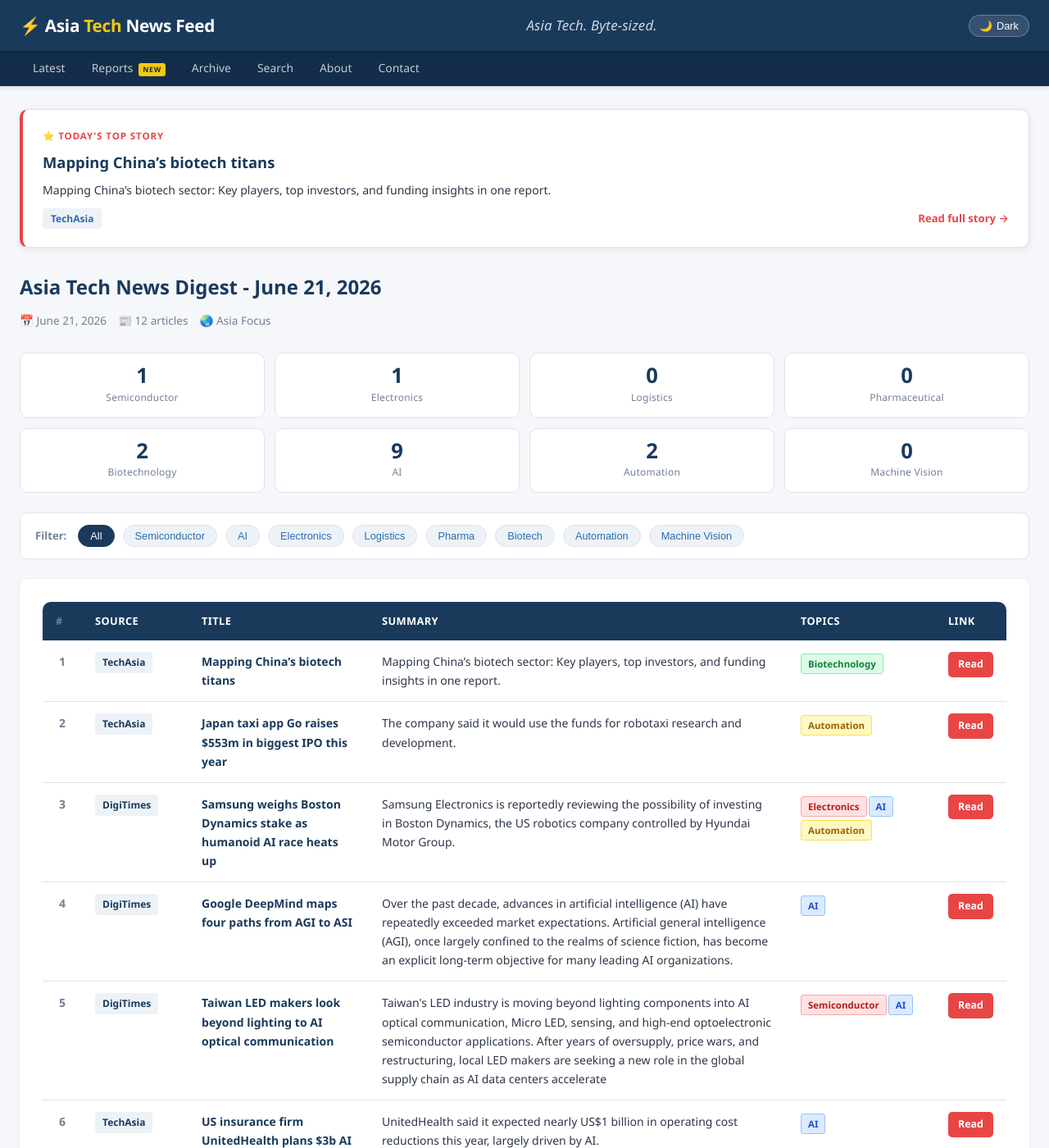
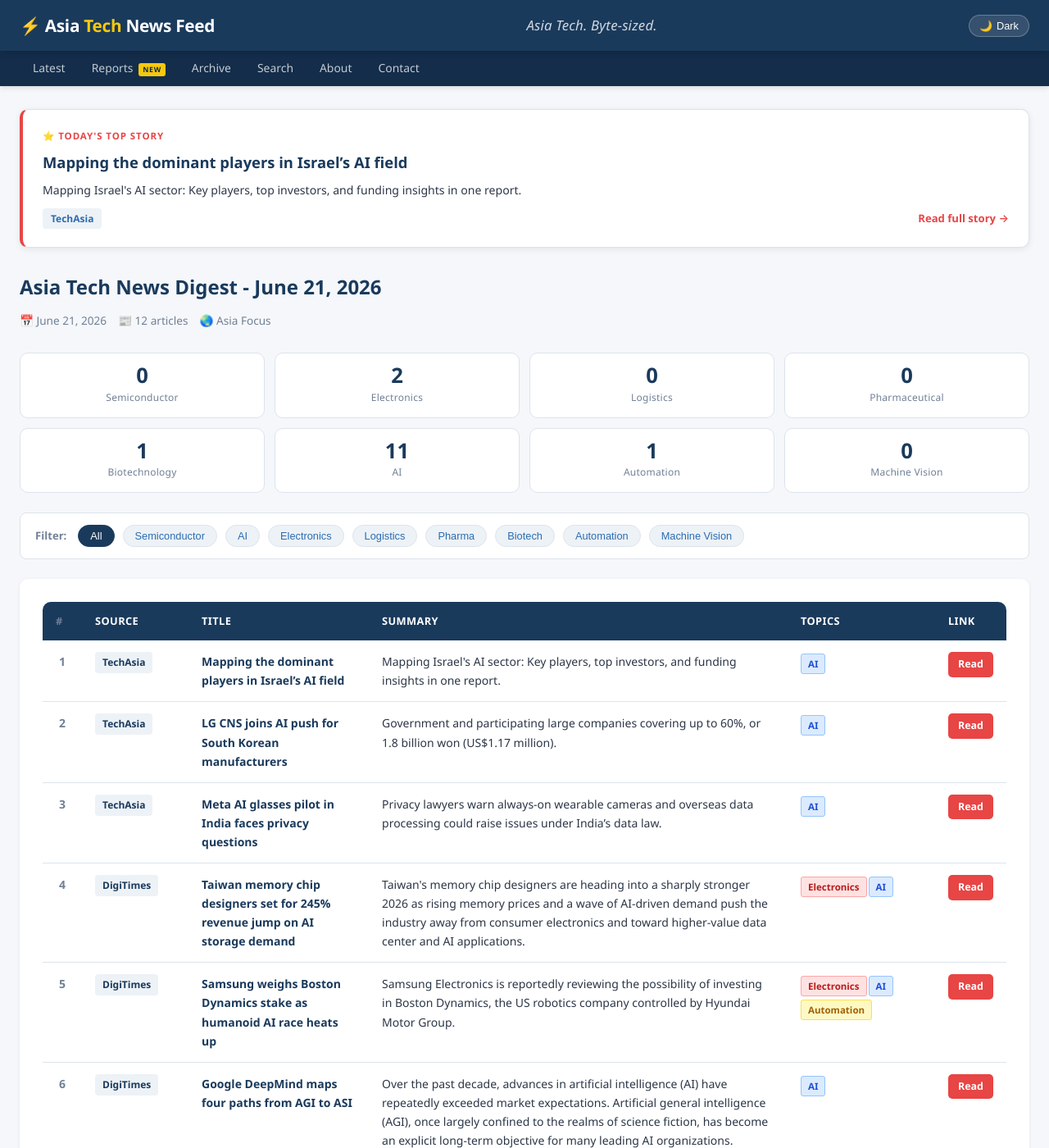
Before and after one commit to asiatechfeed/Asia-Tech-Feed, a Jekyll site: the page built from _posts/2026-06-21-asia-tech-news-digest.md, in a window 1280 px wide and 1400 px high. Shown: the whole window at 82% size. Built offline with Jekyll 4.4.1, drawn with Linux system fonts in a browser that asks for light colours; some of the changed text lies outside the part shown.

Commit message:
📰 News digest 2026-06-21 (12 articles)

```diff
--- a/_posts/2026-06-21-asia-tech-news-digest.md
+++ b/_posts/2026-06-21-asia-tech-news-digest.md
@@ -1,15 +1,15 @@
 ---
 layout: post
 title: "Asia Tech News Digest - June 21, 2026"
-date: 2026-06-21 08:01:47 +0800
+date: 2026-06-21 19:33:09 +0800
 articles_count: 12
 sources_count: 4
 sources: ["DigiTimes", "KED", "NikkeiAsia", "TechAsia"]
 csv_file: /assets/data/news-2026-06-21.tsv
-featured_title: "Mapping China\u2019s biotech titans"
-featured_url: "https://www.techinasia.com/visual-story/mapping-chinas-biotech-titans"
+featured_title: "Mapping the dominant players in Israel\u2019s AI field"
+featured_url: "https://www.techinasia.com/visual-story/mapping-dominant-players-israels-ai-field"
 featured_source: "TechAsia"
-featured_summary: "Mapping China\u2019s biotech sector: Key players, top investors, and funding insights in one report."
+featured_summary: "Mapping Israel's AI sector: Key players, top investors, and funding insights in one report."
 featured_image: ""
 ---
 
@@ -28,21 +28,37 @@ featured_image: ""
 <tr>
   <td class="col-num">1</td>
   <td class="col-source"><span class="source-badge">TechAsia</span></td>
-  <td class="col-title"><span class="article-title">Mapping China’s biotech titans</span></td>
-  <td class="col-summary">Mapping China’s biotech sector: Key players, top investors, and funding insights in one report.</td>
-  <td class="col-tags"><span class="tag bio">Biotechnology</span></td>
-  <td class="col-link"><a class="btn-link" href="https://www.techinasia.com/visual-story/mapping-chinas-biotech-titans" target="_blank" rel="noopener">Read</a></td>
+  <td class="col-title"><span class="article-title">Mapping the dominant players in Israel’s AI field</span></td>
+  <td class="col-summary">Mapping Israel's AI sector: Key players, top investors, and funding insights in one report.</td>
+  <td class="col-tags"><span class="tag ai">AI</span></td>
+  <td class="col-link"><a class="btn-link" href="https://www.techinasia.com/visual-story/mapping-dominant-players-israels-ai-field" target="_blank" rel="noopener">Read</a></td>
 </tr>
 <tr>
   <td class="col-num">2</td>
   <td class="col-source"><span class="source-badge">TechAsia</span></td>
-  <td class="col-title"><span class="article-title">Japan taxi app Go raises $553m in biggest IPO this year</span></td>
-  <td class="col-summary">The company said it would use the funds for robotaxi research and development.</td>
-  <td class="col-tags"><span class="tag auto">Automation</span></td>
-  <td class="col-link"><a class="btn-link" href="https://www.techinasia.com/goldmanbacked-japan-taxi-app-prices-ipo-top" target="_blank" rel="noopener">Read</a></td>
+  <td class="col-title"><span class="article-title">LG CNS joins AI push for South Korean manufacturers</span></td>
+  <td class="col-summary">Government and participating large companies covering up to 60%, or 1.8 billion won (US$1.17 million).</td>
+  <td class="col-tags"><span class="tag ai">AI</span></td>
+  <td class="col-link"><a class="btn-link" href="https://www.techinasia.com/lg-cns-expands-role-in-robot-ai-training-for-manufacturers" target="_blank" rel="noopener">Read</a></td>
 </tr>
 <tr>
   <td class="col-num">3</td>
+  <td class="col-source"><span class="source-badge">TechAsia</span></td>
+  <td class="col-title"><span class="article-title">Meta AI glasses pilot in India faces privacy questions</span></td>
+  <td class="col-summary">Privacy lawyers warn always-on wearable cameras and overseas data processing could raise issues under India’s data law.</td>
+  <td class="col-tags"><span class="tag ai">AI</span></td>
+  <td class="col-link"><a class="btn-link" href="https://www.techinasia.com/meta-reliance-develop-aienabled-data-center-india" target="_blank" rel="noopener">Read</a></td>
+</tr>
+<tr>
+  <td class="col-num">4</td>
+  <td class="col-source"><span class="source-badge">DigiTimes</span></td>
+  <td class="col-title"><span class="article-title">Taiwan memory chip designers set for 245% revenue jump on AI storage demand</span></td>
+  <td class="col-summary">Taiwan's memory chip designers are heading into a sharply stronger 2026 as rising memory prices and a wave of AI-driven demand push the industry away from consumer electronics and toward higher-value data center and AI applications.</td>
+  <td class="col-tags"><span class="tag semi">Electronics</span><span class="tag ai">AI</span></td>
+  <td class="col-link"><a class="btn-link" href="https://www.digitimes.com/news/a20260618PD205/taiwan-memory-chips-nand-revenue-phison-silicon-motion-2026.html" target="_blank" rel="noopener">Read</a></td>
+</tr>
+<tr>
+  <td class="col-num">5</td>
   <td class="col-source"><span class="source-badge">DigiTimes</span></td>
   <td class="col-title"><span class="article-title">Samsung weighs Boston Dynamics stake as humanoid AI race heats up</span></td>
   <td class="col-summary">Samsung Electronics is reportedly reviewing the possibility of investing in Boston Dynamics, the US robotics company controlled by Hyundai Motor Group.</td>
@@ -50,28 +66,12 @@ featured_image: ""
   <td class="col-link"><a class="btn-link" href="https://www.digitimes.com/news/a20260618PD217/samsung-boston-dynamics-robotics-hyundai-robot.html" target="_blank" rel="noopener">Read</a></td>
 </tr>
 <tr>
-  <td class="col-num">4</td>
+  <td class="col-num">6</td>
   <td class="col-source"><span class="source-badge">DigiTimes</span></td>
   <td class="col-title"><span class="article-title">Google DeepMind maps four paths from AGI to ASI</span></td>
   <td class="col-summary">Over the past decade, advances in artificial intelligence (AI) have repeatedly exceeded market expectations. Artificial general intelligence (AGI), once largely confined to the realms of science fiction, has become an explicit long-term objective for many leading AI organizations.</td>
   <td class="col-tags"><span class="tag ai">AI</span></td>
   <td class="col-link"><a class="btn-link" href="https://www.digitimes.com/news/a20260618PD209/agi-deepmind-google-development-data.html" target="_blank" rel="noopener">Read</a></td>
-</tr>
-<tr>
-  <td class="col-num">5</td>
-  <td class="col-source"><span class="source-badge">DigiTimes</span></td>
-  <td class="col-title"><span class="article-title">Taiwan LED makers look beyond lighting to AI optical communication</span></td>
-  <td class="col-summary">Taiwan's LED industry is moving beyond lighting components into AI optical communication, Micro LED, sensing, and high-end optoelectronic semiconductor applications. After years of oversupply, price wars, and restructuring, local LED makers are seeking a new role in the global supply chain as AI data centers accelerate</td>
-  <td class="col-tags"><span class="tag semi">Semiconductor</span><span class="tag ai">AI</span></td>
-  <td class="col-link"><a class="btn-link" href="https://www.digitimes.com/news/a20260618PD201/taiwan-lighting-technology-supply-chain-ennostar.html" target="_blank" rel="noopener">Read</a></td>
-</tr>
-<tr>
-  <td class="col-num">6</td>
-  <td class="col-source"><span class="source-badge">TechAsia</span></td>
-  <td class="col-title"><span class="article-title">US insurance firm UnitedHealth plans $3b AI rollout</span></td>
-  <td class="col-summary">UnitedHealth said it expected nearly US$1 billion in operating cost reductions this year, largely driven by AI.</td>
-  <td class="col-tags"><span class="tag ai">AI</span></td>
-  <td class="col-link"><a class="btn-link" href="https://www.techinasia.com/endowus-ceo-gregory-van-optimistic-profitability" target="_blank" rel="noopener">Read</a></td>
 </tr>
 <tr>
   <td class="col-num">7</td>
```
Also changed, not shown: _digest_meta.json (+14 -14 lines), assets/data/news-2026-06-21.tsv (+6 -6 lines), assets/data/search-index.json.
